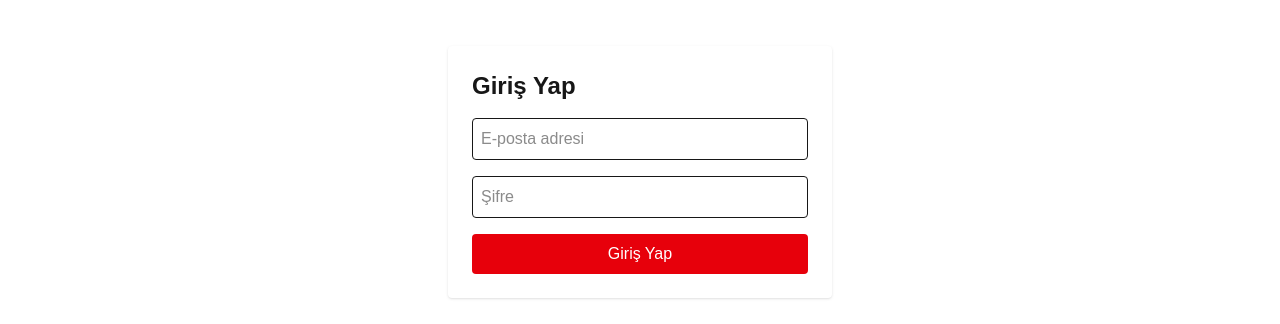
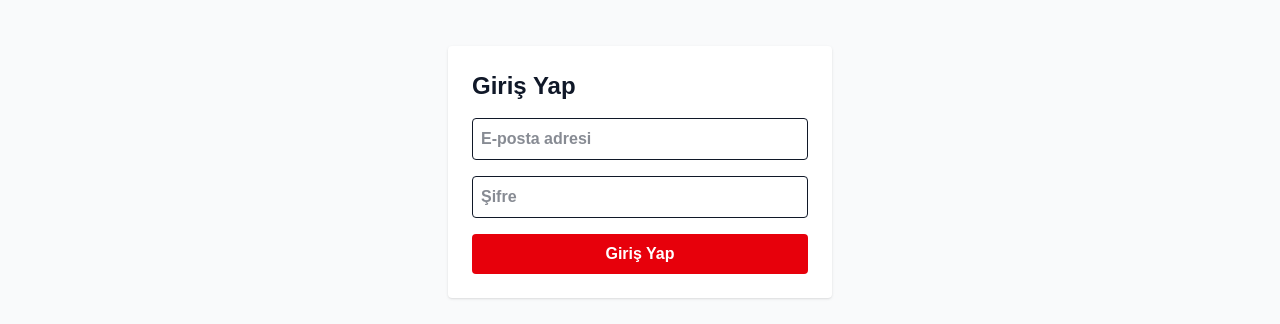
Before and after one commit to eminella/frontend-app, a Next.js app: page /login in a window 1280 px wide. Shown: the part 292-616 px from the top of the page. Built offline with nearby package versions, Linux system fonts and the light colour scheme.

Commit message:
style: login sayfası yazıları koyulaştırıldı

```diff
--- a/app/login/page.tsx
+++ b/app/login/page.tsx
@@ -1,3 +1,4 @@
+// frontend-app/app/login/page.tsx
 'use client';
 
 import { useState } from 'react';
@@ -10,32 +11,37 @@ export default function LoginPage() {
 
   const handleSubmit = async (e: React.FormEvent) => {
     e.preventDefault();
-    // Burada login işlemi yapılır
     alert(`Giriş yapıldı: ${email}`);
-    router.push('/store'); // Giriş sonrası yönlendirme
+    router.push('/store');
   };
 
   return (
-    <main className="min-h-screen flex flex-col items-center justify-center p-4">
+    <main className="min-h-screen flex flex-col items-center justify-center p-4 bg-gray-50">
       <form onSubmit={handleSubmit} className="max-w-sm w-full bg-white p-6 rounded shadow">
-        <h1 className="text-2xl font-bold mb-4">Giriş Yap</h1>
+        <h1 className="text-2xl font-bold mb-4 text-gray-900">Giriş Yap</h1>
+
         <input
           type="email"
           placeholder="E-posta adresi"
           value={email}
           onChange={e => setEmail(e.target.value)}
-          className="w-full p-2 mb-4 border rounded"
+          className="w-full p-2 mb-4 border rounded font-semibold text-gray-900"
           required
         />
+
         <input
           type="password"
           placeholder="Şifre"
           value={password}
           onChange={e => setPassword(e.target.value)}
-          className="w-full p-2 mb-4 border rounded"
+          className="w-full p-2 mb-4 border rounded font-semibold text-gray-900"
           required
         />
-        <button type="submit" className="w-full bg-red-600 text-white p-2 rounded hover:bg-red-700">
+
+        <button
+          type="submit"
+          className="w-full bg-red-600 text-white p-2 rounded hover:bg-red-700 font-bold"
+        >
           Giriş Yap
         </button>
       </form>
```
